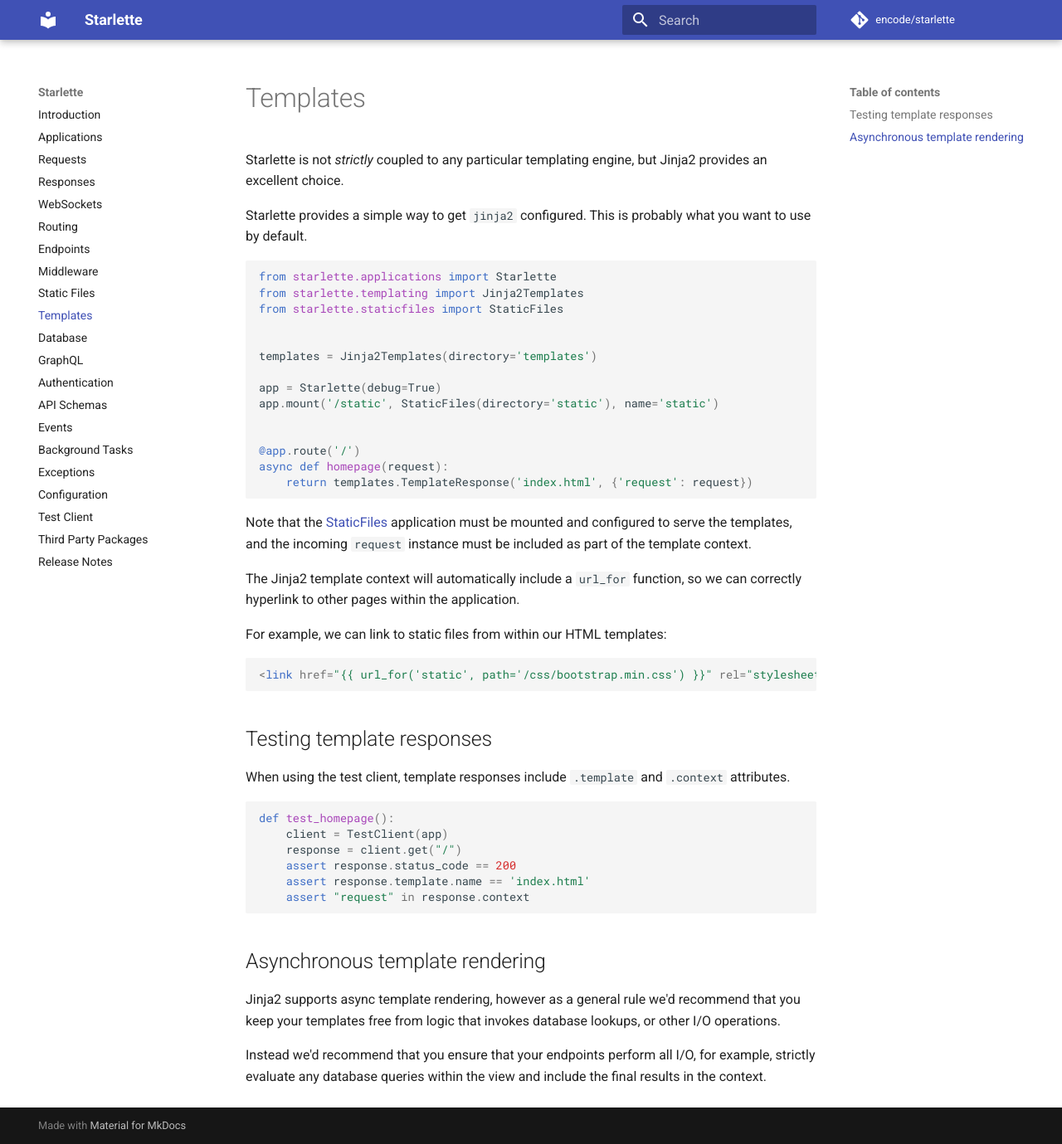
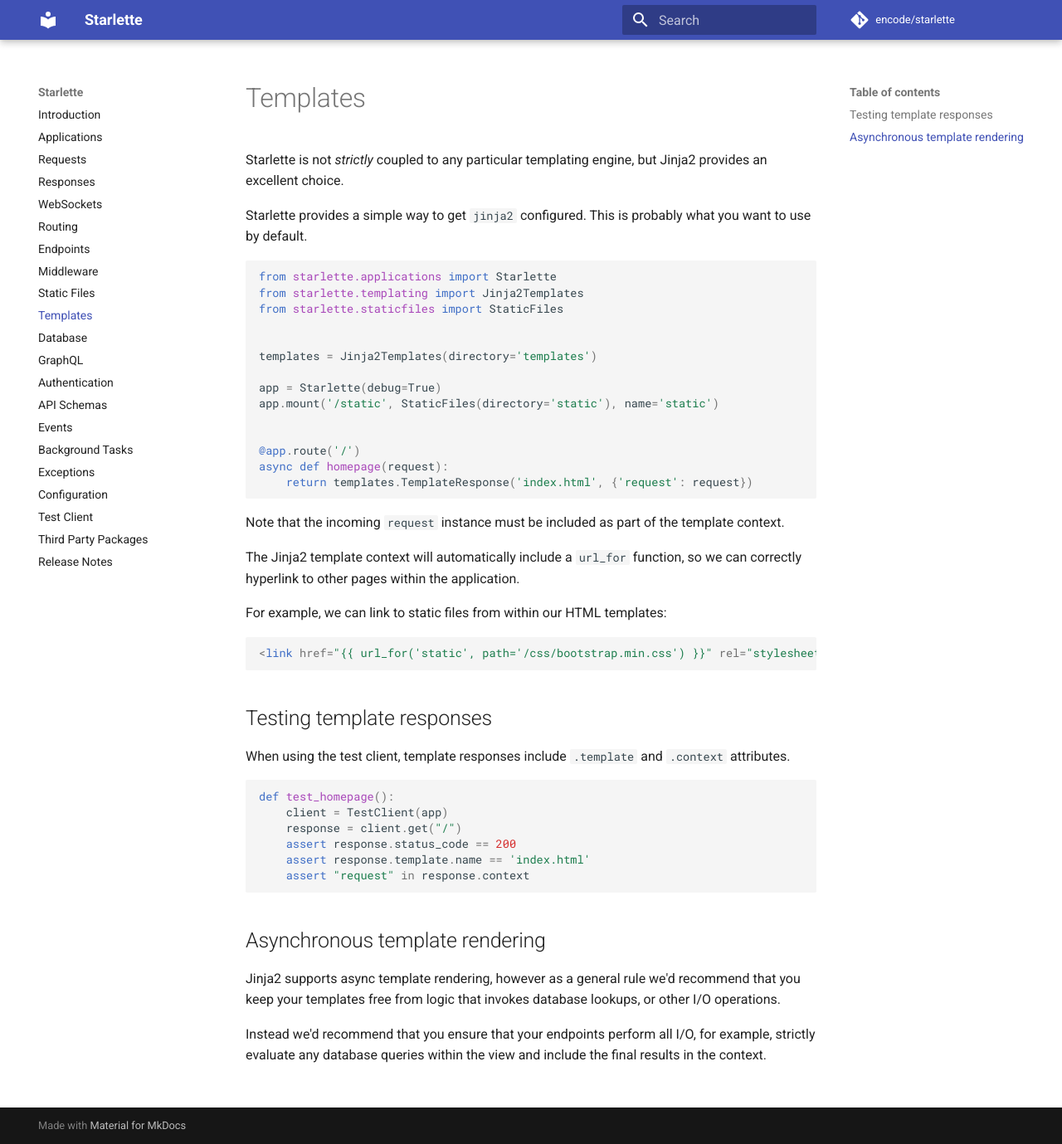
Before and after one commit to hidraco/starlette, an MkDocs documentation site: the page built from docs/templates.md, in a window 1280 px wide and 1379 px high. Shown: the whole window at 83% size. Built offline with MkDocs 1.6.1 and Material for MkDocs 9.7.7, drawn with Linux system fonts in a browser that asks for light colours; comment, search, counter and statistics services are not loaded.

Commit message:
Remove staticfiles note

````diff
--- a/docs/templates.md
+++ b/docs/templates.md
@@ -21,7 +21,7 @@ async def homepage(request):
     return templates.TemplateResponse('index.html', {'request': request})
 ```
 
-Note that the [StaticFiles](https://www.starlette.io/staticfiles/) application must be mounted and configured to serve the templates, and the incoming `request` instance must be included as part of the
+Note that the incoming `request` instance must be included as part of the
 template context.
 
 The Jinja2 template context will automatically include a `url_for` function,
````
